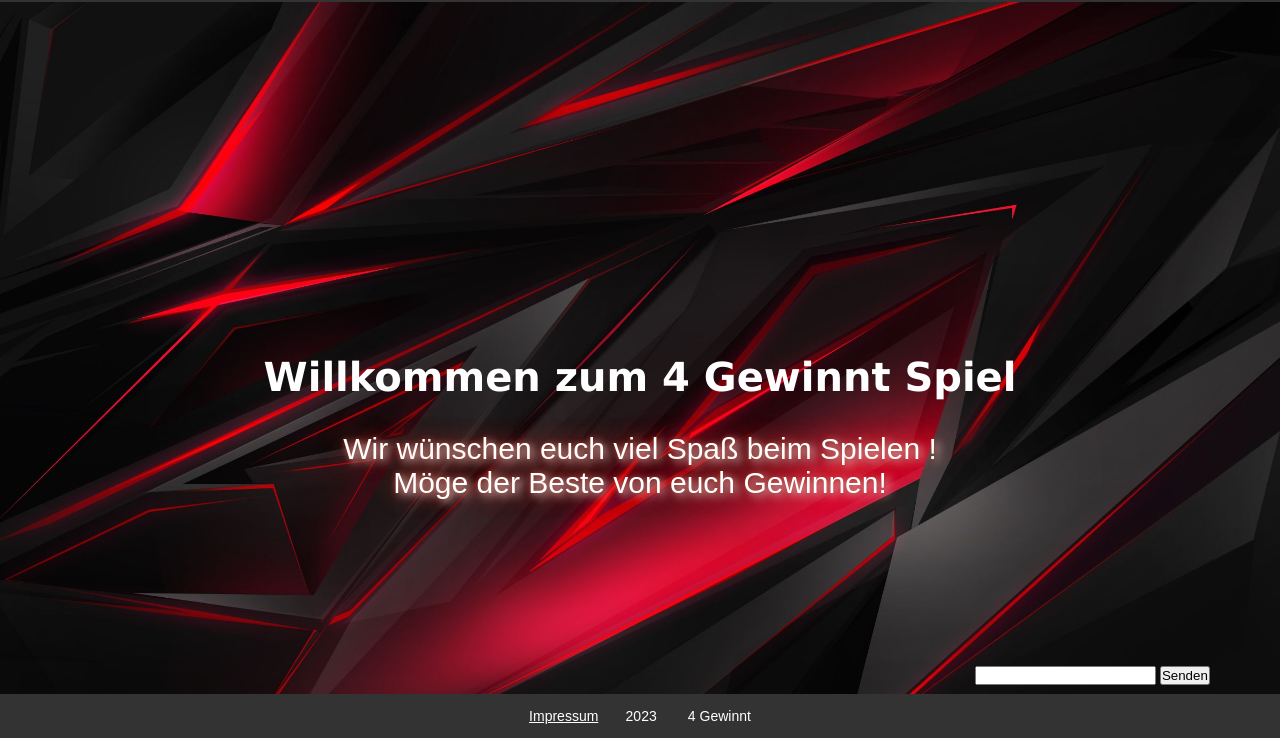
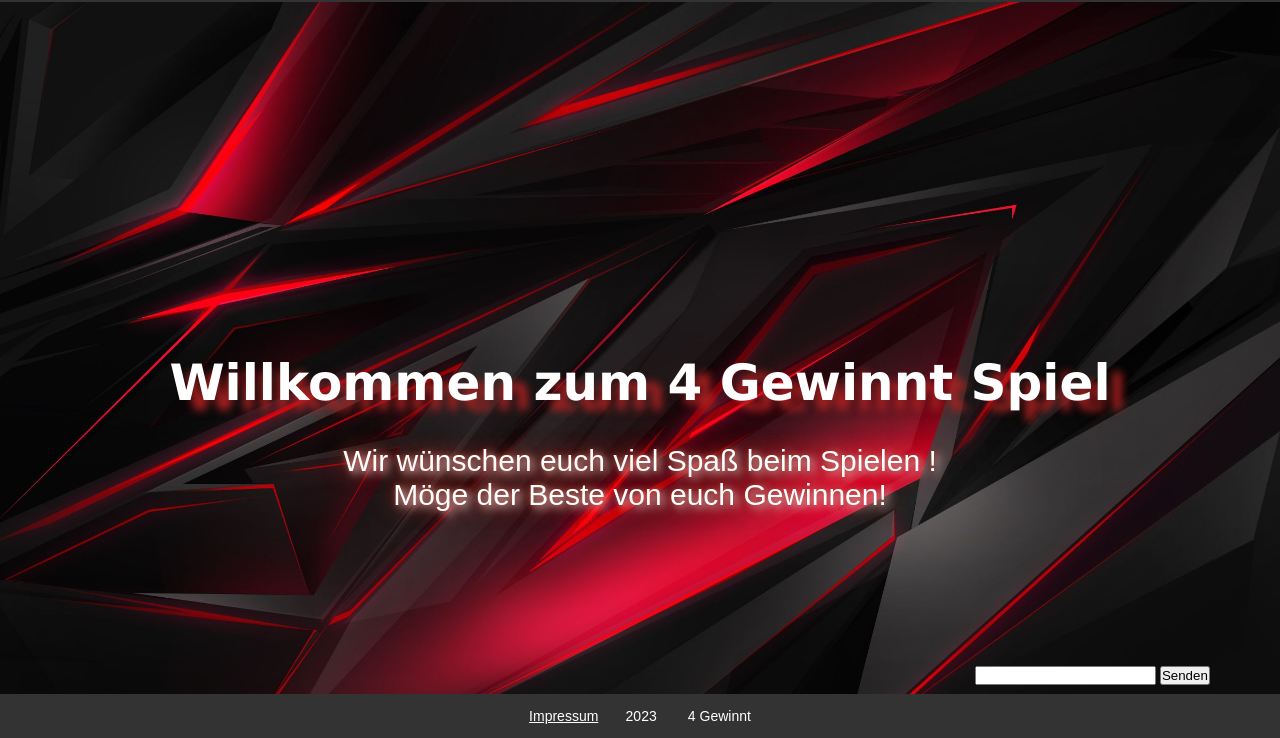
Before and after one commit to FRZWLF/Connect_4, a website with bundled scripts: page public/index2.html in a window 1280 px wide. Shown: the part 62-800 px from the top of the page. Built offline with nearby package versions, Linux system fonts and the light colour scheme; no server answers.

Commit message:
shadow welcome

```diff
--- a/public/spa.css
+++ b/public/spa.css
@@ -191,8 +191,9 @@ header a img {
 
 .welcome-page h1 {
     text-align: center;
-    font-size: 40px;
+    font-size: 50px;
     color: white;
+    text-shadow: rgb(170, 33, 33) 15px 10px 8px;
 
 
     }
```
